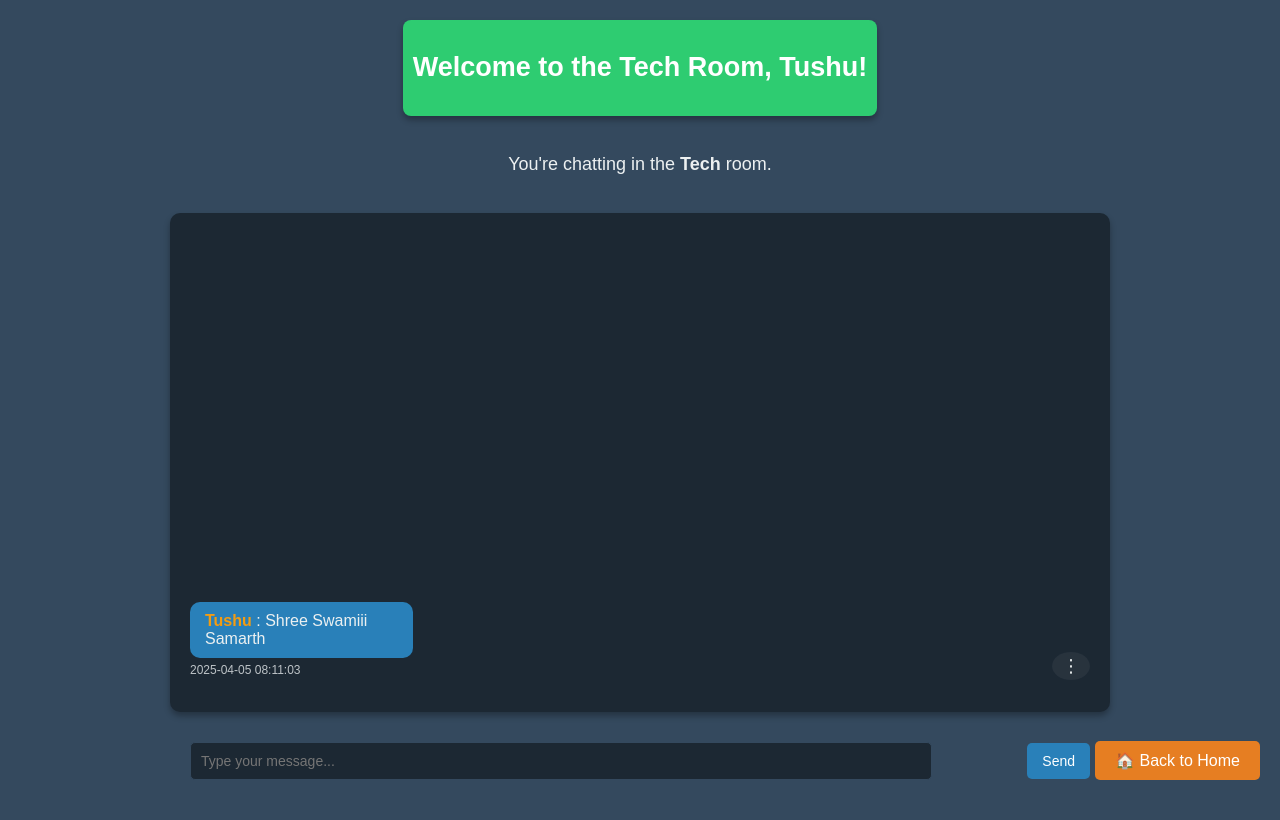
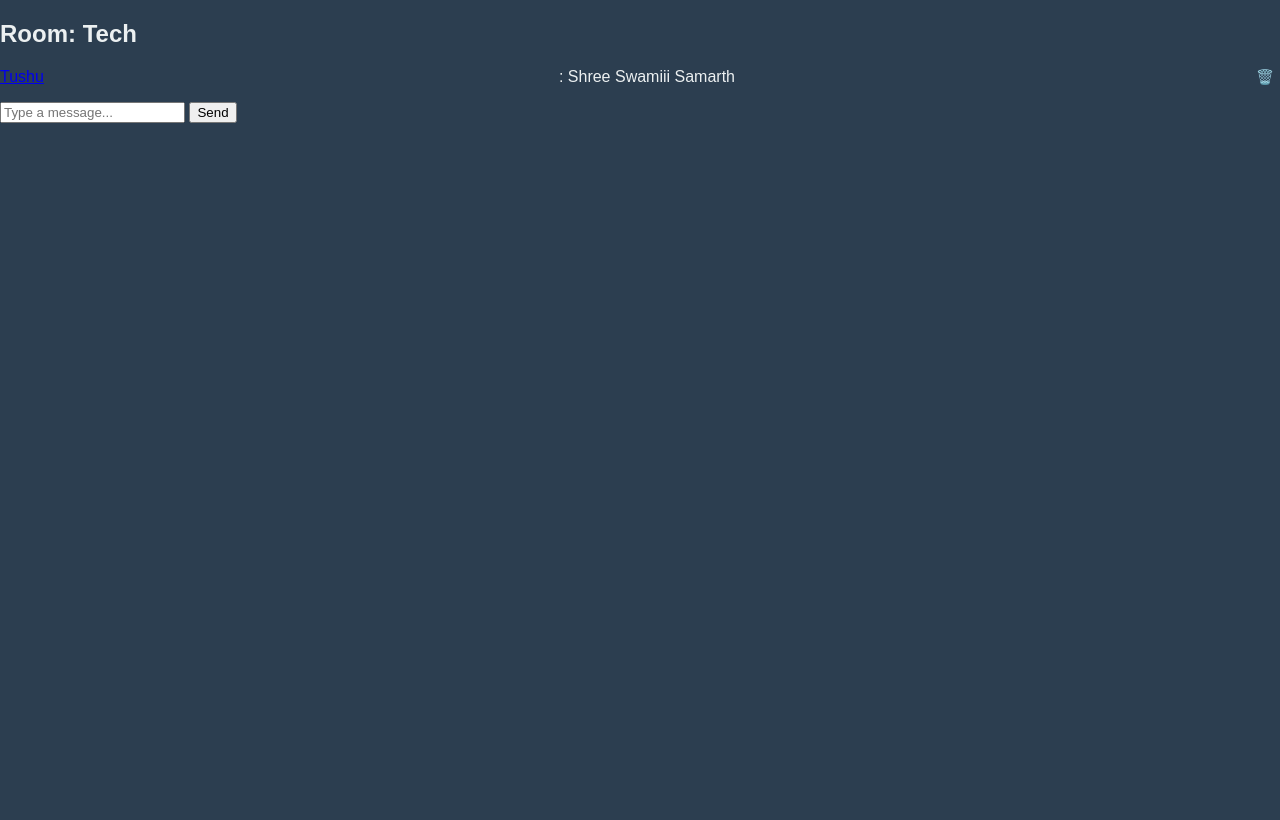
Before and after one commit to tusharsune/Chat-Room, a Flask app: page /chat/Tech in a window 1280 px wide. After the commit the page ends 123 px from the top, so only its background shows below. Run offline with Flask 3, Linux system fonts and the light colour scheme; a user stored in the database is signed in; some libraries are stand-ins or nearby versions.

Commit message:
Update chat.html

```diff
--- a/templates/chat.html
+++ b/templates/chat.html
@@ -3,67 +3,83 @@
 
 <head>
     <meta charset="UTF-8">
-    <meta name="viewport" content="width=device-width, initial-scale=1.0">
-    <title>{{ room }} - Chat</title>
-    <link rel="stylesheet" href="{{ url_for('static', filename='chat.css') }}">
+    <title>Chat - {{ room }}</title>
+    <link rel="stylesheet" href="/static/chat.css?v=1.0">
+    <script src="https://cdn.socket.io/4.5.4/socket.io.min.js"></script>
 </head>
 
 <body>
-    <div class="chat-container">
-        <!-- Welcome Section -->
-        <div class="welcome-message">
-            <h2>Welcome to the {{ room }} Room, {{ username }}!</h2>
+    <h2>Room: {{ room }}</h2>
+    <div id="chat-box">
+        {% for message in messages %}
+        <div class="message {% if message.user.username == username %}own{% else %}other{% endif %}">
+            <a class="user-link" href="{{ url_for('mini_profile', username=message.user.username, room=room) }}"
+                target="_blank">
+                {{ message.user.username }}
+            </a>: {{ message.content }}
+            {% if message.user.username == username %}
+            <form method="POST" action="{{ url_for('delete_message', message_id=message.id, room=room) }}"
+                style="display:inline;">
+                <button type="submit" style="border:none; background:none; color:red; font-size:0.9em;">🗑️</button>
+            </form>
+            {% endif %}
         </div>
+        {% endfor %}
+    </div>
 
-        <!-- Room Info -->
-        <div class="room-info">
-            <p>You're chatting in the <strong>{{ room }}</strong> room.</p>
-        </div>
+    <form id="message-form">
+        <input type="text" id="message-input" placeholder="Type a message..." autocomplete="off" required>
+        <button type="submit">Send</button>
+    </form>
 
-        <!-- Chat Box -->
-        <div id="messages" class="chat-box">
-            {% for message in messages|reverse %}
-            <div class="message">
-                <div class="message-content">
-                    <p>
-                        <a href="{{ url_for('mini_profile', username=message.user.username , room=room) }}" class="username-link">
-                            <span class="user">{{ message.user.username }}</span>
-                        </a>: {{ message.content }}
-                    </p>
-                    <small>{{ message.timestamp.strftime('%Y-%m-%d %H:%M:%S') }}</small>
-                </div>
+    <script>
+        const socket = io();
 
-                {% if message.user_id == current_user.id %}
-                <div class="dropdown-container">
-                    <div class="three-dot-wrapper">
-                        <span class="three-dot-icon">⋮</span>
-                        <div class="dropdown-options">
-                            <form action="{{ url_for('delete_message', message_id=message.id, room=room) }}" method="POST">
-                                <button type="submit">Delete</button>
-                            </form>
-                            <form>
-                                <button type="button" disabled>Edit</button>
-                            </form>
-                            <form>
-                                <button type="button" disabled>Report</button>
-                            </form>
-                        </div>
-                    </div>
-                </div>
-                {% endif %}
-            </div>
-            {% endfor %}
-        </div>
+        const username = "{{ username }}";
+        const room = "{{ room }}";
 
-        <!-- Message Input -->
-        <form id="chat-form" method="POST" class="chat-input-container">
-            <input type="text" id="message-input" name="message" placeholder="Type your message..." required>
-            <button type="submit">Send</button>
-        </form>
+        // Join the room
+        socket.emit('join', { room: room });
 
-        <!-- Back to Home Button (Bottom Right) -->
-        <a href="{{ url_for('home') }}" class="back-home">🏠 Back to Home</a>
-    </div>
+        // Handle new messages from server
+        socket.on('receivedMessage', (data) => {
+            if (data.room === room) {
+                const chatBox = document.getElementById('chat-box');
+                const msgDiv = document.createElement('div');
+                msgDiv.classList.add('message');
+                msgDiv.classList.add(data.user.username === username ? 'own' : 'other');
+
+                const profileLink = `<a class="user-link" href="/mini-profile/${data.user.username}/${room}" target="_blank">${data.user.username}</a>`;
+                msgDiv.innerHTML = `${profileLink}: ${data.message}`;
+
+                chatBox.appendChild(msgDiv);
+                chatBox.scrollTop = chatBox.scrollHeight;  // Scroll to bottom after new message
+            }
+        });
+
+        // Send new message to server
+        const form = document.getElementById('message-form');
+        const input = document.getElementById('message-input');
+
+        form.addEventListener('submit', (e) => {
+            e.preventDefault();
+            const message = input.value.trim();
+            if (message) {
+                socket.emit('messageAdded', {
+                    room: room,
+                    message: message,
+                    user: username
+                });
+                input.value = '';
+            }
+        });
+
+        // 🧩 Additional scroll-to-bottom on page load
+        window.addEventListener('load', () => {
+            const chatBox = document.getElementById('chat-box');
+            chatBox.scrollTop = chatBox.scrollHeight;
+        });
+    </script>
 </body>
 
 </html>
```
